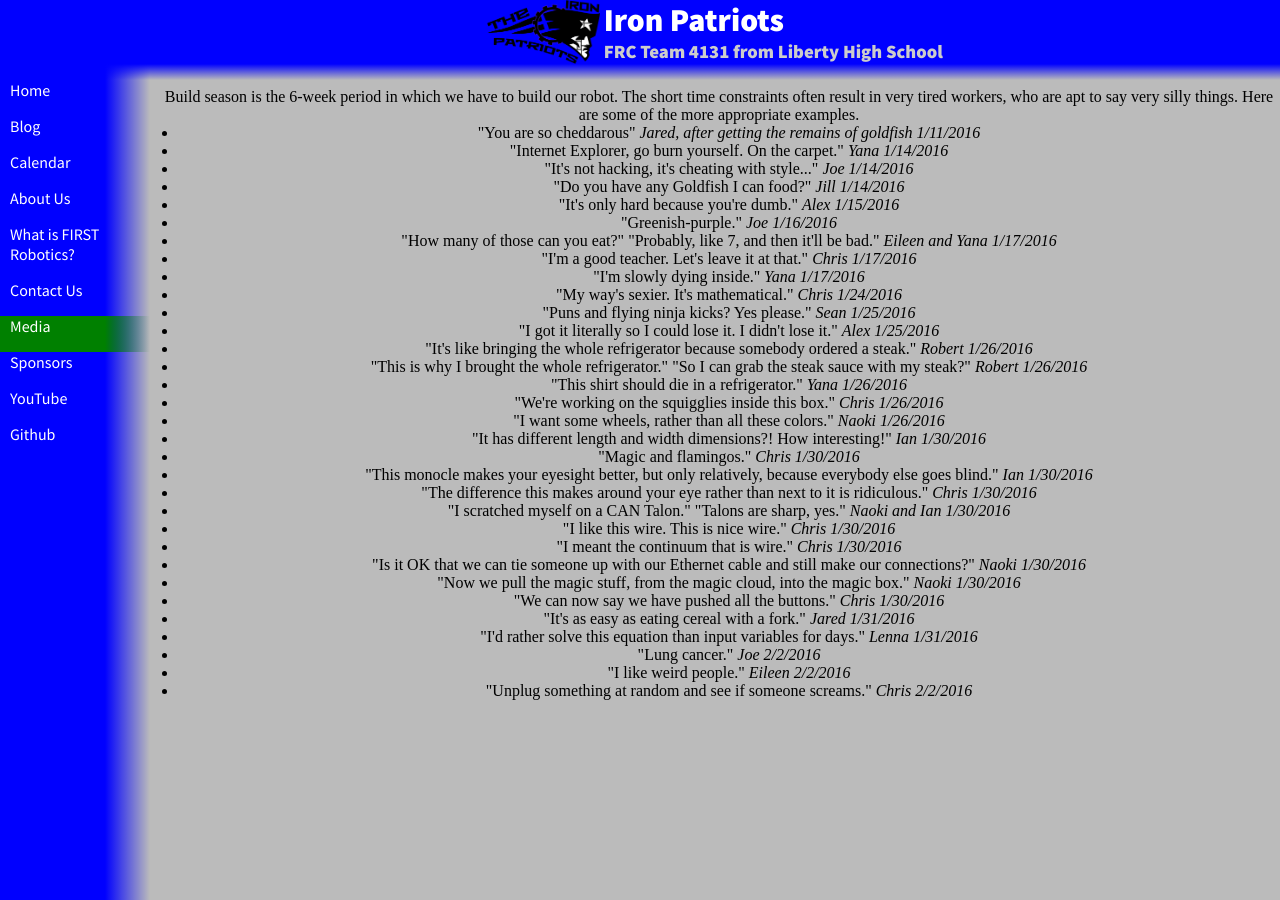
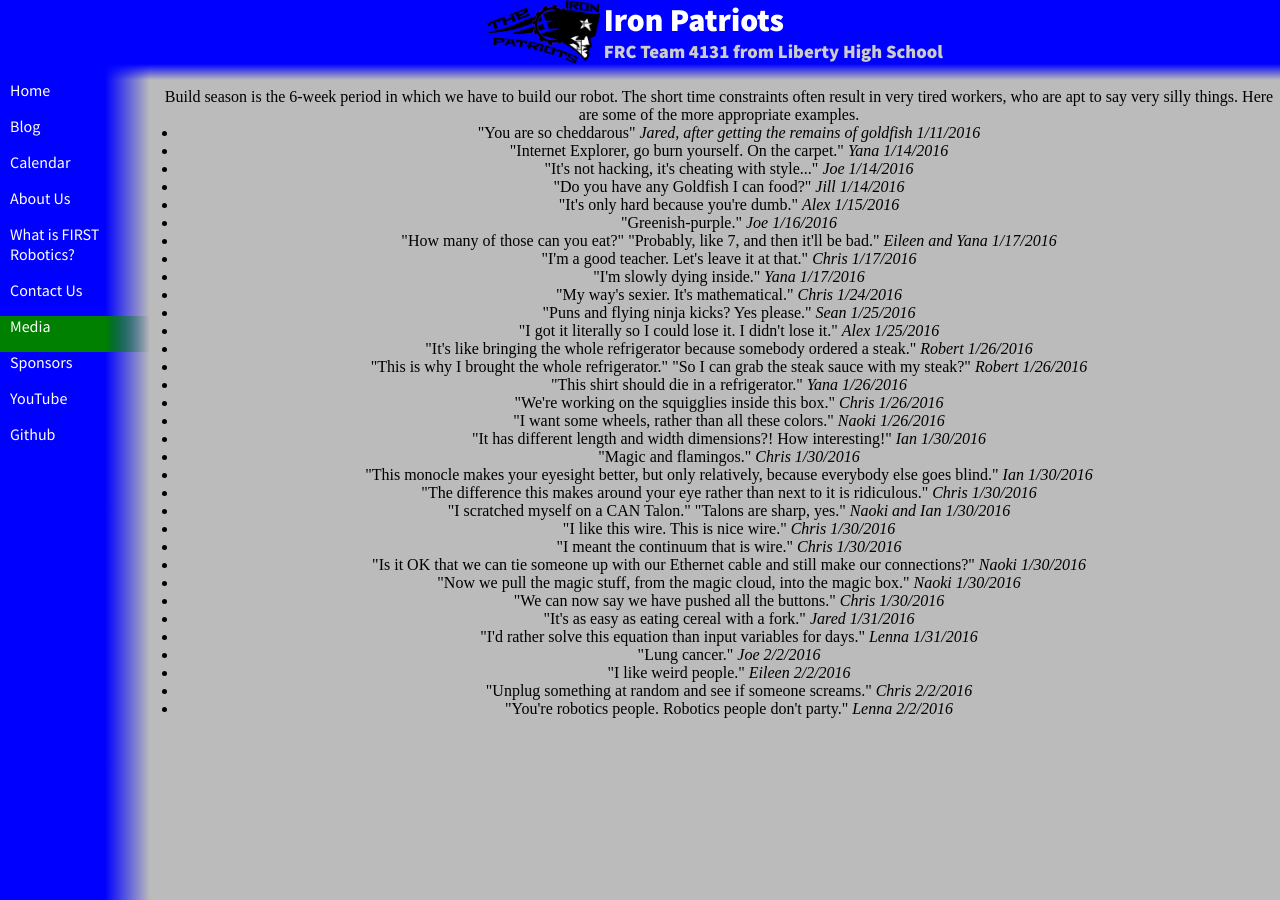
Before and after one commit to katiebugmoon/FRC4131.github.io, a Jekyll site: the page built from media/2016/quotes.html, in a window 1280 px wide. Built offline with Jekyll 4.4.1, drawn with Linux system fonts in a browser that asks for light colours; nearby versions of some CDN libraries.

Commit message:
Update quotes.html

```diff
--- a/media/2016/quotes.html
+++ b/media/2016/quotes.html
@@ -36,5 +36,6 @@ title: Build Season 2016 Quotes
 	<li>"Lung cancer." <i>Joe 2/2/2016</i></li>
 	<li>"I like weird people." <i>Eileen 2/2/2016</i></li>
 	<li>"Unplug something at random and see if someone screams." <i>Chris 2/2/2016</i></li>
+	<li>"You're robotics people. Robotics people don't party." <i>Lenna 2/2/2016</i></li>
 </ul>
 <center>
```
